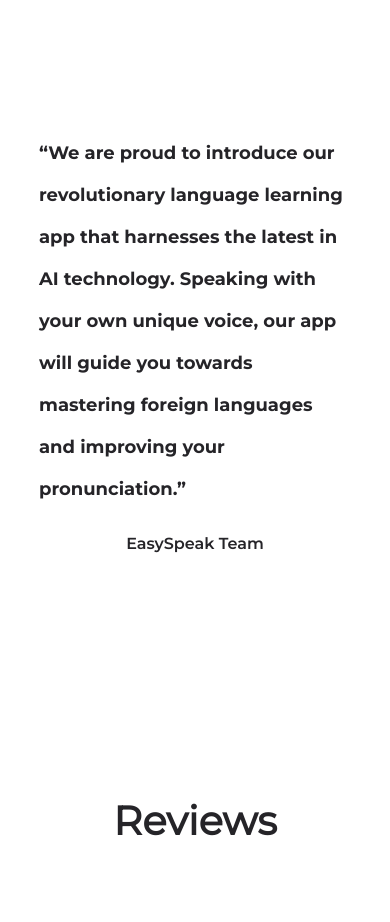
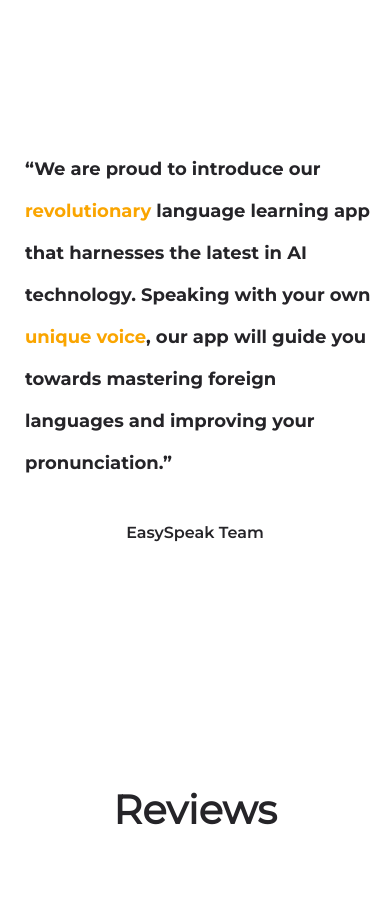
Before and after one commit to carlitos-206/web-ui-easySpeak, a React (Create React App) app: page / in a window 390 px wide. Shown: the part 6300-7222 px from the top of the page. Built offline with nearby package versions, Linux system fonts and the light colour scheme; no server answers.

Commit message:
team  update 2

```diff
--- a/src/components/_homePage/section_5/a_team/team.css
+++ b/src/components/_homePage/section_5/a_team/team.css
@@ -1,7 +1,6 @@
 .team-container{
-  width: 63%;
+  width: 100%;
   position: relative;
-  left: 16%;
   margin-top: 300px;
   margin-bottom: 100px;
   display: flex;
@@ -9,11 +8,16 @@
   align-items: center;
 }
 .team-intro{
+  width: 820px;
   font-family: 'Montserrat-Bold';
   font-size: 32px;
   line-height: 42px;
   color: #252428;
   margin-bottom: 20px;
+
+}
+.team-highlight{
+  color: #FAA500;
 }
 
 .team-name{
@@ -24,6 +28,7 @@
 }
 
 @media screen and (max-width: 900px) {
+
   .team-container{
     width: 80%;
     position: relative;
@@ -35,16 +40,45 @@
     flex-direction: column;
     align-items: center;
   }
-}
 
-@media screen and (max-width: 600px) {
   .team-intro{
+    width: 620px;
     font-family: 'Montserrat-Bold';
-    font-size: 26px;
+    font-size: 32px;
     line-height: 42px;
     color: #252428;
     margin-bottom: 20px;
+
   }
+}
+
+@media screen and (max-widtg: 700px){
+  .team-intro{
+    width: 520px;
+    font-family: 'Montserrat-Bold';
+    font-size: 32px;
+    line-height: 42px;
+    color: #252428;
+    margin-bottom: 20px;
+    padding: 5%;
+  }
+}
+
+@media screen and (max-width: 650px){
+  .team-intro{
+    width: 520px;
+    font-family: 'Montserrat-Bold';
+    font-size: 32px;
+    line-height: 42px;
+    color: #252428;
+    margin-bottom: 20px;
+    padding: 5%;
+  }
+}
+
+
+@media screen and (max-width: 600px) {
+
 
   .team-name{
     font-family: 'Montserrat-SemiBold';
@@ -56,11 +90,13 @@
 
 @media screen and (max-width: 575px) {
   .team-intro{
+    width: 400px;
     font-family: 'Montserrat-Bold';
-    font-size: 20px;
+    font-size: 18px;
     line-height: 42px;
     color: #252428;
     margin-bottom: 20px;
+    margin-left: 10px;
   }
 
   .team-name{
@@ -71,8 +107,30 @@
   }
 }
 
+
+@media screen and (max-width: 420px) {
+  .team-intro{
+    width: 350px;
+    font-family: 'Montserrat-Bold';
+    font-size: 18px;
+    line-height: 42px;
+    color: #252428;
+    margin-bottom: 20px;
+    margin-left: 10px;
+  }
+
+  .team-name{
+    font-family: 'Montserrat-SemiBold';
+    font-size: 16px;
+    line-height: 28px;
+    color: #252428;
+  }
+}
+
+
 @media screen and (max-width: 400px) {
   .team-intro{
+    width: 350px;
     font-family: 'Montserrat-Bold';
     font-size: 18px;
     line-height: 42px;
--- a/src/components/_homePage/section_5/a_team/team.jsx
+++ b/src/components/_homePage/section_5/a_team/team.jsx
@@ -4,7 +4,7 @@ import "./team.css";
 export default function Team() {
   return (
     <div className="team-container">
-      <p className="team-intro">“We are proud to introduce our revolutionary language learning app that harnesses the latest in AI technology. Speaking with your own unique voice, our app will guide you towards mastering foreign languages and improving your pronunciation.”</p>
+      <p className="team-intro">“We are proud to introduce our <span className="team-highlight">revolutionary</span> language learning app that harnesses the latest in AI technology. Speaking with your own <span className="team-highlight">unique voice</span>, our app will guide you towards mastering foreign languages and improving your pronunciation.”</p>
       <p className="team-name">EasySpeak Team</p>
     </div>
   );
```
